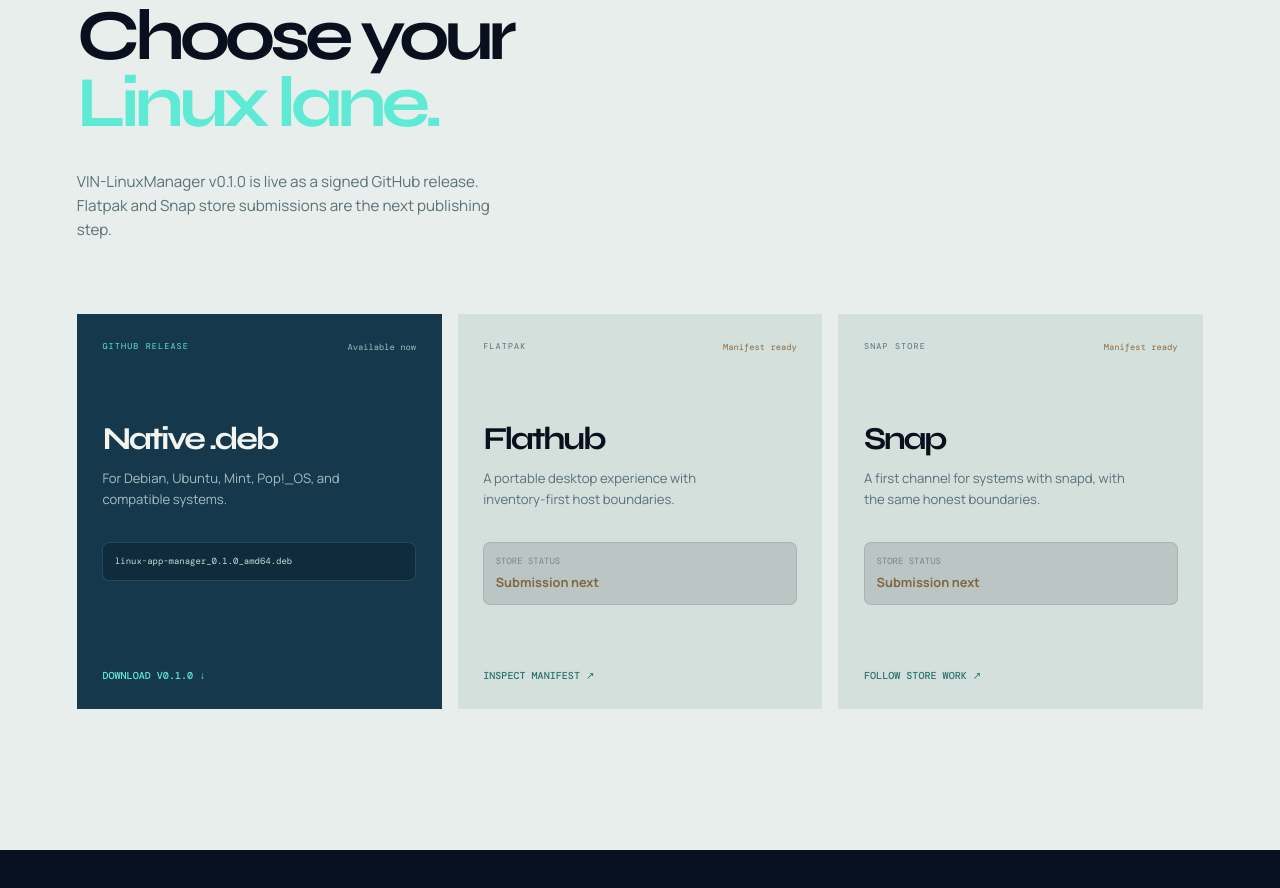
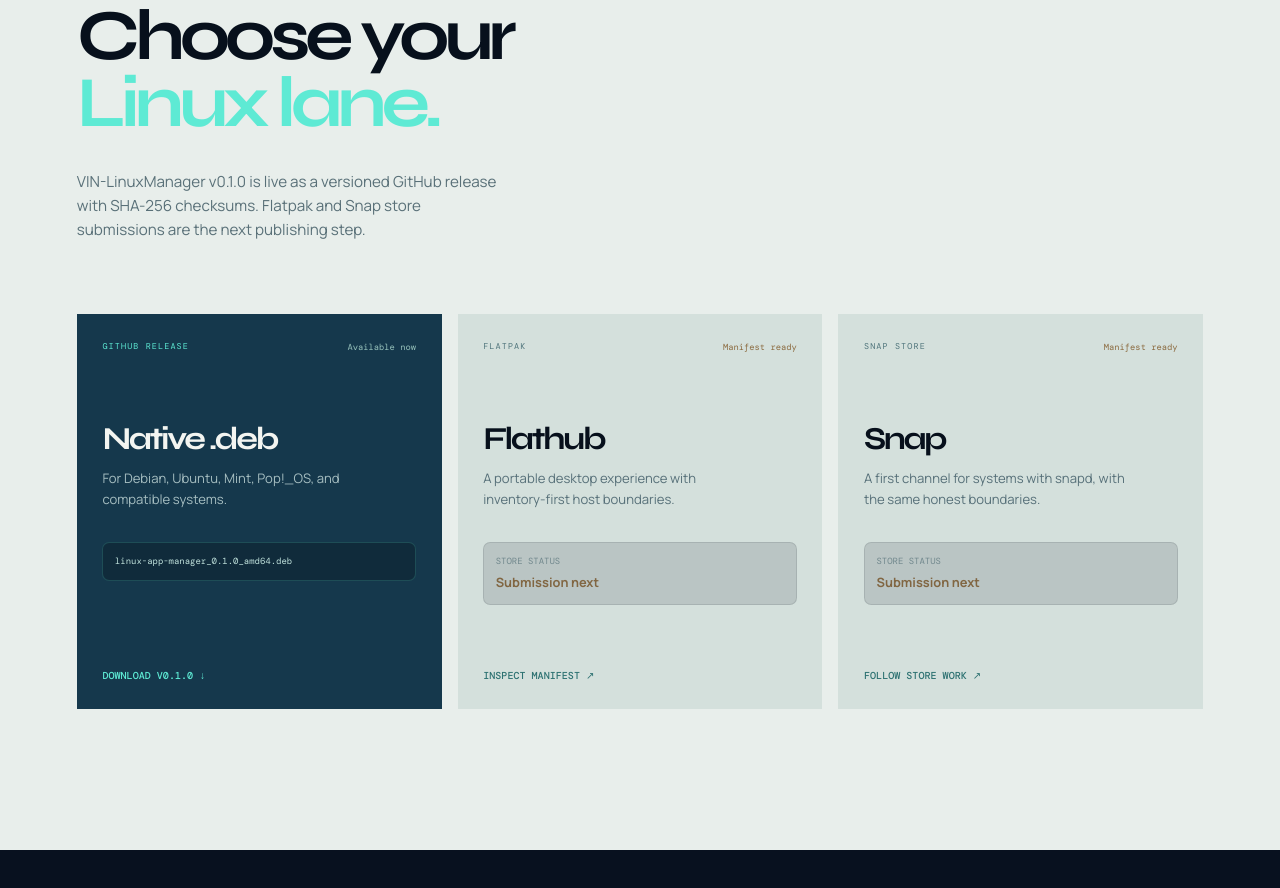
Before and after one commit to techmigosglobal/LinuxAppManager, a plain HTML site: page website/index.html in a window 1280 px wide. Shown: the part 5200-6088 px from the top of the page. Drawn offline with nearby package versions, Linux system fonts and the light colour scheme.

Commit message:
Clarify release verification wording

```diff
--- a/website/index.html
+++ b/website/index.html
@@ -137,7 +137,7 @@
         </section>
 
         <section class="install-section section-pad" id="install">
-          <div class="section-heading reveal"><p class="eyebrow">The first release</p><h2>Choose your<br /><span>Linux lane.</span></h2><p class="heading-note">VIN-LinuxManager v0.1.0 is live as a signed GitHub release. Flatpak and Snap store submissions are the next publishing step.</p></div>
+          <div class="section-heading reveal"><p class="eyebrow">The first release</p><h2>Choose your<br /><span>Linux lane.</span></h2><p class="heading-note">VIN-LinuxManager v0.1.0 is live as a versioned GitHub release with SHA-256 checksums. Flatpak and Snap store submissions are the next publishing step.</p></div>
           <div class="install-grid reveal reveal-delay-1">
             <article class="install-card install-card-featured"><div class="install-card-top"><span class="install-label">GITHUB RELEASE</span><span class="install-status">Available now</span></div><h3>Native .deb</h3><p>For Debian, Ubuntu, Mint, Pop!_OS, and compatible systems.</p><div class="code-block"><code>linux-app-manager_0.1.0_amd64.deb</code></div><a href="https://github.com/techmigosglobal/LinuxAppManager/releases/download/v0.1.0/linux-app-manager_0.1.0_amd64.deb" target="_blank" rel="noreferrer">Download v0.1.0 <span aria-hidden="true">↓</span></a></article>
             <article class="install-card"><div class="install-card-top"><span class="install-label">FLATPAK</span><span class="install-status status-planned">Manifest ready</span></div><h3>Flathub</h3><p>A portable desktop experience with inventory-first host boundaries.</p><div class="install-placeholder"><span>Store status</span><strong>Submission next</strong></div><a href="https://github.com/techmigosglobal/LinuxAppManager/blob/v0.1.0/flatpak/io.github.techmigosglobal.LinuxAppManager.yml.in" target="_blank" rel="noreferrer">Inspect manifest <span aria-hidden="true">↗</span></a></article>
```
